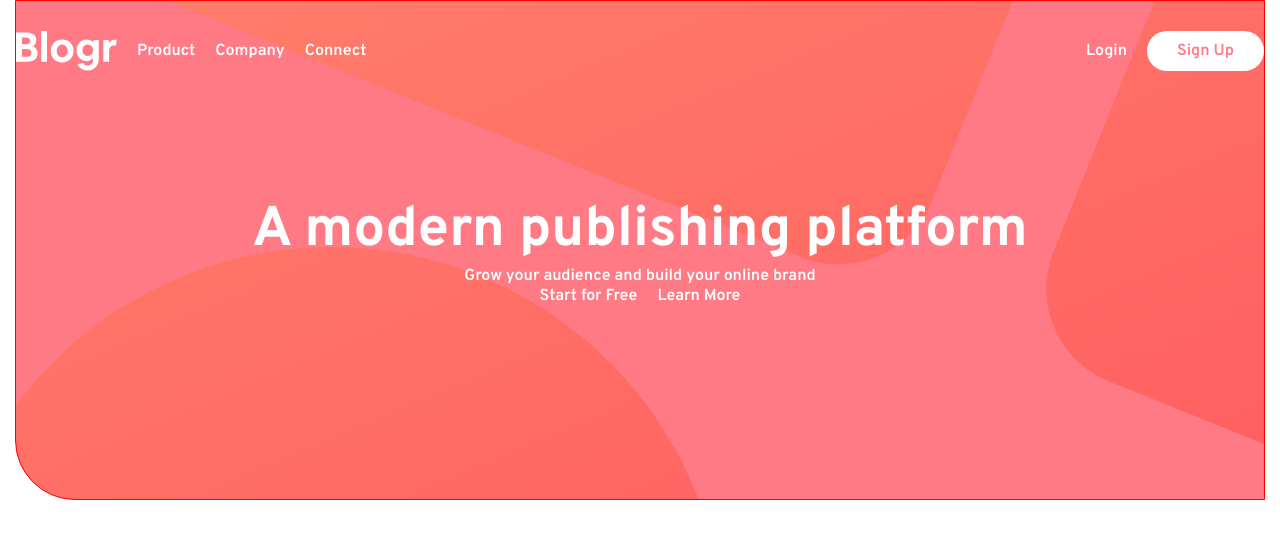
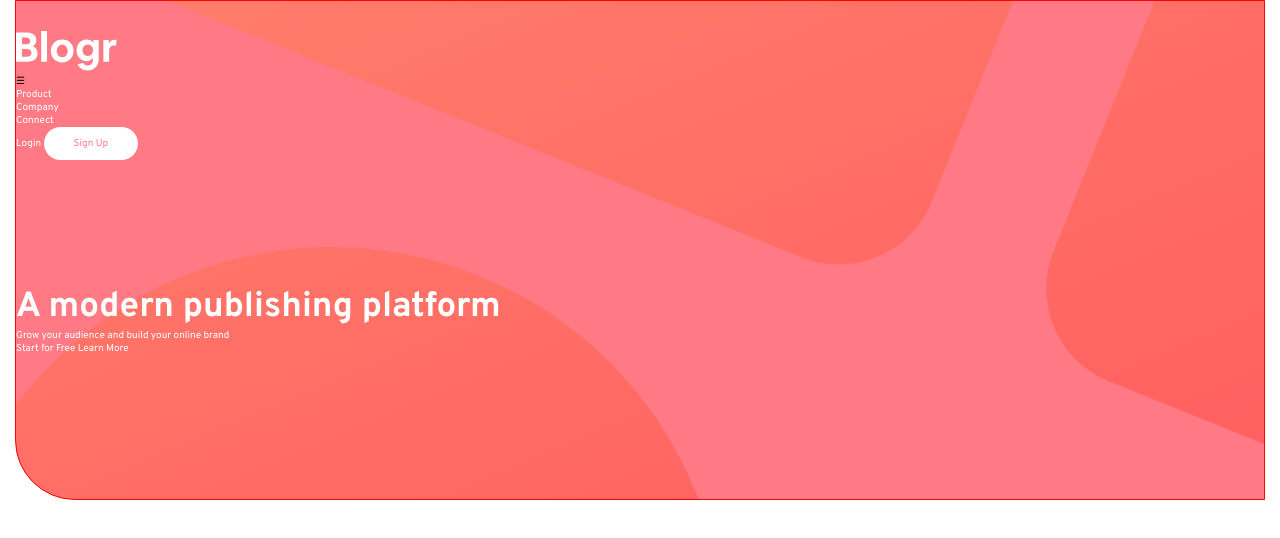
Before and after one commit to mdrashid2565/Blogr, a plain HTML site: page index.html in a window 1280 px wide. Drawn offline with Linux system fonts and the light colour scheme.

Commit message:
html chnage

```diff
--- a/index.html
+++ b/index.html
@@ -5,39 +5,43 @@
     <meta charset="UTF-8">
     <meta name="viewport" content="width=device-width, initial-scale=1.0">
     <title>Blogr</title>
-    <!-- Importing Google custom fonts -->
     <link rel="preconnect" href="https://fonts.googleapis.com">
     <link rel="preconnect" href="https://fonts.gstatic.com" crossorigin>
-    <link href="https://fonts.googleapis.com/css2?family=Overpass:ital,wght@0,100..900;1,100..900&display=swap" rel="stylesheet">
-
-    <!-- Importing custom styles -->
-
+    <link href="https://fonts.googleapis.com/css2?family=Overpass:wght@100..900&display=swap" rel="stylesheet">
     <link rel="stylesheet" href="style.css">
 </head>
 
 <body>
     <header class="header">
         <div class="container-max">
-            <div class="wrapper f-w-600 f-s-16 align-center justify-center">
-                <nav class="navbar display-flex align-center justify-space-between gap-20 text-center">
-                    <div class="logo display-flex gap-20">
-                        <img src="logo.svg" alt="">
-                        <ul class="display-flex align-center gap-20">
-                            <li><a href="">Product</a></li>
-                            <li><a href="">Company</a></li>
-                            <li><a href="">Connect</a></li>
+            <div class="wrapper">
+                <nav class="navbar">
+                    <div class="logo">
+                        <img src="logo.svg" alt="Blogr Logo">
+                    </div>
+
+                    <!-- Hamburger Menu -->
+                    <div class="menu-icon" onclick="toggleMenu()">☰</div>
+
+                    <div class="nav-menu">
+                        <ul class="nav-links">
+                            <li><a href="#">Product</a></li>
+                            <li><a href="#">Company</a></li>
+                            <li><a href="#">Connect</a></li>
                         </ul>
+
+                        <!-- Auth Buttons inside menu -->
+                        <div class="auth-buttons">
+                            <a href="#" class="login">Login</a>
+                            <a href="#" class="sign-up">Sign Up</a>
                         </div>
-                    <div class="auth-butoons display-flex align-center gap-20">
-                        <a href="">Login</a>
-                        <a href="" class="sign-up text-center align-center justify-center">Sign Up</a>
                     </div>
                 </nav>
 
-                <section class="hero text-center">
+                <section class="hero">
                     <h1>A modern publishing platform</h1>
                     <p>Grow your audience and build your online brand</p>
-                        <div class="hero-buttons display-flex gap-20 text-center align-center justify-center">
+                    <div class="hero-buttons">
                         <a href="#" class="start">Start for Free</a>
                         <a href="#" class="learn">Learn More</a>
                     </div>
@@ -46,8 +50,11 @@
         </div>
     </header>
 
-
-
+    <script>
+        function toggleMenu() {
+            document.querySelector(".nav-menu").classList.toggle("active");
+        }
+    </script>
 </body>
 
 </html>
```
Lines whose indentation alone changed are shown as unchanged.
